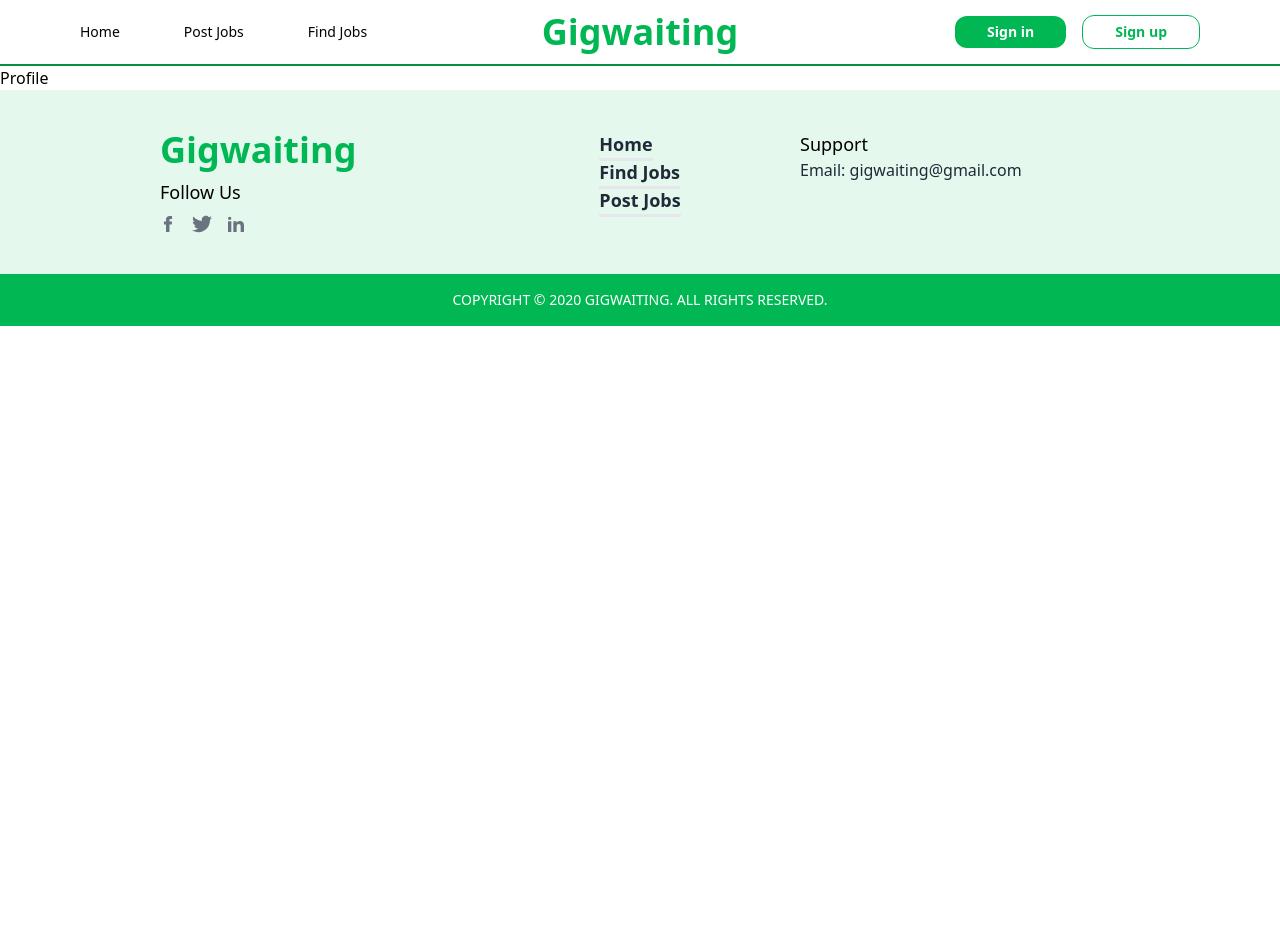
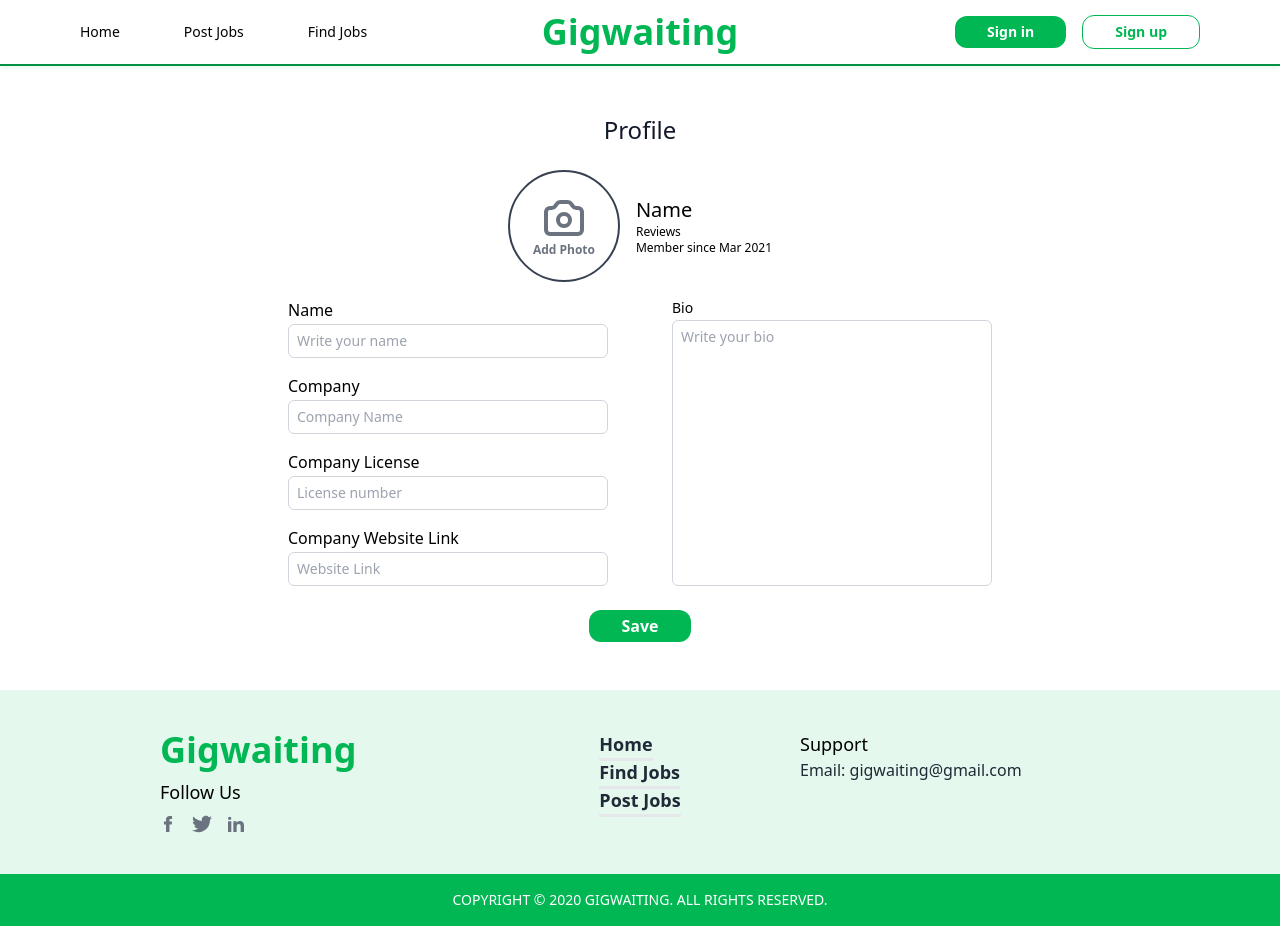
Before and after one commit to MSafyan/vendorOnline, a React (Create React App) app in the folder client/: page /profile in a window 1280 px wide. Before the commit the page ends 800 px from the top, so only its background shows below. Built offline with nearby package versions, Linux system fonts and the light colour scheme.

Commit message:
Profile page

```diff
--- a/client/src/App.js
+++ b/client/src/App.js
@@ -5,7 +5,7 @@ import Router from './routes';
 
 function App() {
   return (
-    <div>
+    <div className="flex min-h-screen flex-col">
       <BrowserRouter>
         <Header />
         <Router />
--- a/client/src/components/Header/index.js
+++ b/client/src/components/Header/index.js
@@ -13,7 +13,7 @@ const Header = () => {
   const { activePage } = useActivePage();
 
   return (
-    <header className="w-full border-b-2 border-primary-600 py-3 px-8 md:px-12 lg:px-20">
+    <header className="w-full border-b-2 border-primary-600 py-3 px-8 shadow-md shadow-primary-300/10 md:px-12 lg:px-20">
       <div className="grid w-full grid-cols-3">
         <nav className="flex items-center">
           <ul className="flex gap-10 text-sm lg:gap-16">
--- /dev/null
+++ b/client/src/components/Profile/ProfileForm.js
@@ -0,0 +1,157 @@
+import { useFormik } from 'formik';
+import * as yup from 'yup';
+import { CameraIcon } from '@heroicons/react/outline';
+
+const initialValues = {
+  profilePic: null,
+  name: '',
+  company: '',
+  companyLicense: '',
+  companyWebsiteLink: '',
+  bio: '',
+};
+
+const validationSchema = yup.object().shape({});
+
+const ProfileForm = () => {
+  const onSubmit = (values) => {
+    console.log(values);
+  };
+
+  const formik = useFormik({
+    initialValues,
+    validationSchema,
+    onSubmit,
+  });
+
+  return (
+    <form
+      onSubmit={formik.handleSubmit}
+      className="mt-6 grid grid-cols-2 gap-x-16 gap-y-4 "
+    >
+      <div className="col-span-2 flex items-center justify-center gap-4">
+        {/* profile pic */}
+        <div className="relative flex h-28 w-28 cursor-pointer flex-col items-center justify-center overflow-hidden rounded-full border-2 border-gray-700 text-gray-500">
+          <CameraIcon className="h-12 w-12" />
+          <span className="text-xs font-bold">Add Photo</span>
+          <input
+            type="file"
+            name="profilePic"
+            id=""
+            className="absolute inset-0 cursor-pointer opacity-0"
+          />
+        </div>
+        {/* details */}
+        <div>
+          <h4 className="text-xl font-medium">Name</h4>
+          <div className="text-xs font-medium">Reviews</div>
+          <p className="text-xs font-medium">Member since Mar 2021</p>
+        </div>
+      </div>
+
+      <div className="space-y-4">
+        <div>
+          <label htmlFor="name" className="font-medium">
+            Name
+          </label>
+          <input
+            id="name"
+            type="text"
+            placeholder="Write your name"
+            className="mt-0.5 w-full rounded-md border border-gray-300 px-2 py-1.5 text-sm text-gray-800 ring-primary-600 focus:outline-none focus:ring-1"
+            {...formik.getFieldProps('name')}
+          />
+          {formik.touched.name && formik.errors.name && (
+            <div className="mt-1 text-xs text-red-600">
+              * {formik.errors.name}
+            </div>
+          )}
+        </div>
+
+        <div>
+          <label htmlFor="company" className="font-medium">
+            Company
+          </label>
+          <input
+            id="company"
+            type="text"
+            placeholder="Company Name"
+            className="mt-0.5 w-full rounded-md border border-gray-300 px-2 py-1.5 text-sm text-gray-800 ring-primary-600 focus:outline-none focus:ring-1"
+            {...formik.getFieldProps('company')}
+          />
+          {formik.touched.company && formik.errors.company && (
+            <div className="mt-1 text-xs text-red-600">
+              * {formik.errors.company}
+            </div>
+          )}
+        </div>
+
+        <div>
+          <label htmlFor="companyLicense" className="font-medium">
+            Company License
+          </label>
+          <input
+            id="companyLicense"
+            type="text"
+            placeholder="License number"
+            className="mt-0.5 w-full rounded-md border border-gray-300 px-2 py-1.5 text-sm text-gray-800 ring-primary-600 focus:outline-none focus:ring-1"
+            {...formik.getFieldProps('companyLicense')}
+          />
+          {formik.touched.companyLicense && formik.errors.companyLicense && (
+            <div className="mt-1 text-xs text-red-600">
+              * {formik.errors.companyLicense}
+            </div>
+          )}
+        </div>
+
+        <div>
+          <label htmlFor="companyWebsiteLink" className="font-medium">
+            Company Website Link
+          </label>
+          <input
+            id="companyWebsiteLink"
+            type="url"
+            placeholder="Website Link"
+            className="mt-0.5 w-full rounded-md border border-gray-300 px-2 py-1.5 text-sm text-gray-800 ring-primary-600 focus:outline-none focus:ring-1"
+            {...formik.getFieldProps('companyWebsiteLink')}
+          />
+          {formik.touched.companyWebsiteLink &&
+            formik.errors.companyWebsiteLink && (
+              <div className="mt-1 text-xs text-red-600">
+                * {formik.errors.companyWebsiteLink}
+              </div>
+            )}
+        </div>
+      </div>
+      <div>
+        <div className="flex h-full flex-col">
+          <label htmlFor="bio" className="text-sm font-medium">
+            Bio
+          </label>
+          <textarea
+            id="bio"
+            placeholder="Write your bio"
+            className="mt-0.5 w-full flex-1 resize-none rounded-md border border-gray-300 px-2 py-1.5 text-sm text-gray-800 ring-primary-600 focus:outline-none focus:ring-1"
+            {...formik.getFieldProps('name')}
+          />
+          {formik.touched.name && formik.errors.name && (
+            <div className="mt-1 text-xs text-red-600">
+              * {formik.errors.name}
+            </div>
+          )}
+        </div>
+      </div>
+
+      <div className="col-span-2 mt-2 text-center">
+        <button
+          className=" rounded-xl bg-primary-500 py-1 px-8 font-semibold text-white transition hover:bg-primary-600"
+          type="submit"
+        >
+          Save
+        </button>
+      </div>
+    </form>
+  );
+};
+
+export default ProfileForm;
--- /dev/null
+++ b/client/src/components/Utils/Reviews.js
@@ -0,0 +1 @@
+const Reviews = ({ reviews }) => {};
--- a/client/src/screens/Profile.js
+++ b/client/src/screens/Profile.js
@@ -1,5 +1,15 @@
+import ProfileForm from '../components/Profile/ProfileForm';
+
 const Profile = () => {
-  return <div>Profile</div>;
+  return (
+    <main className="mx-auto max-w-3xl flex-1 py-12 px-8">
+      <h2 className="text-center text-2xl font-medium text-gray-900">
+        Profile
+      </h2>
+
+      <ProfileForm />
+    </main>
+  );
 };
 
 export default Profile;
```
